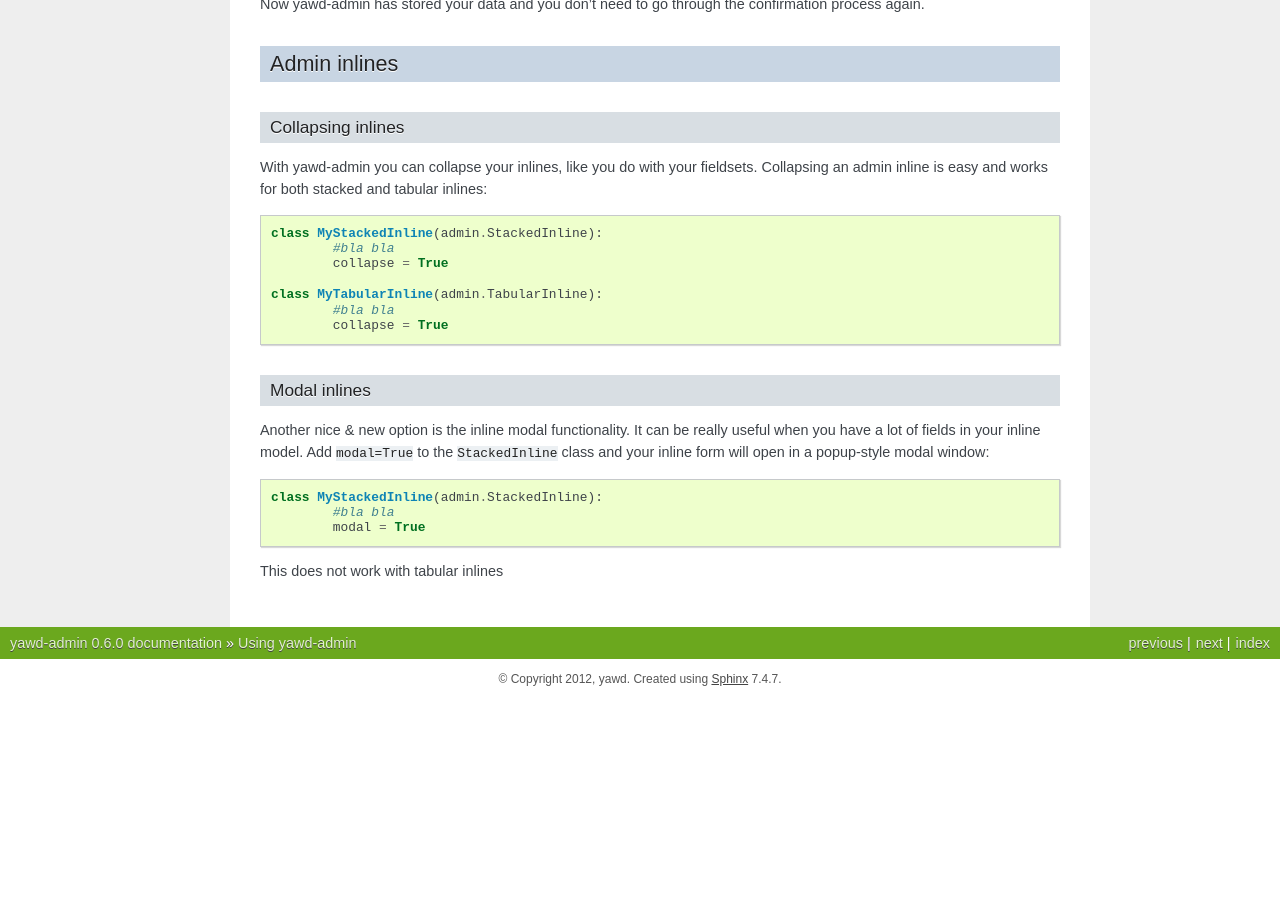
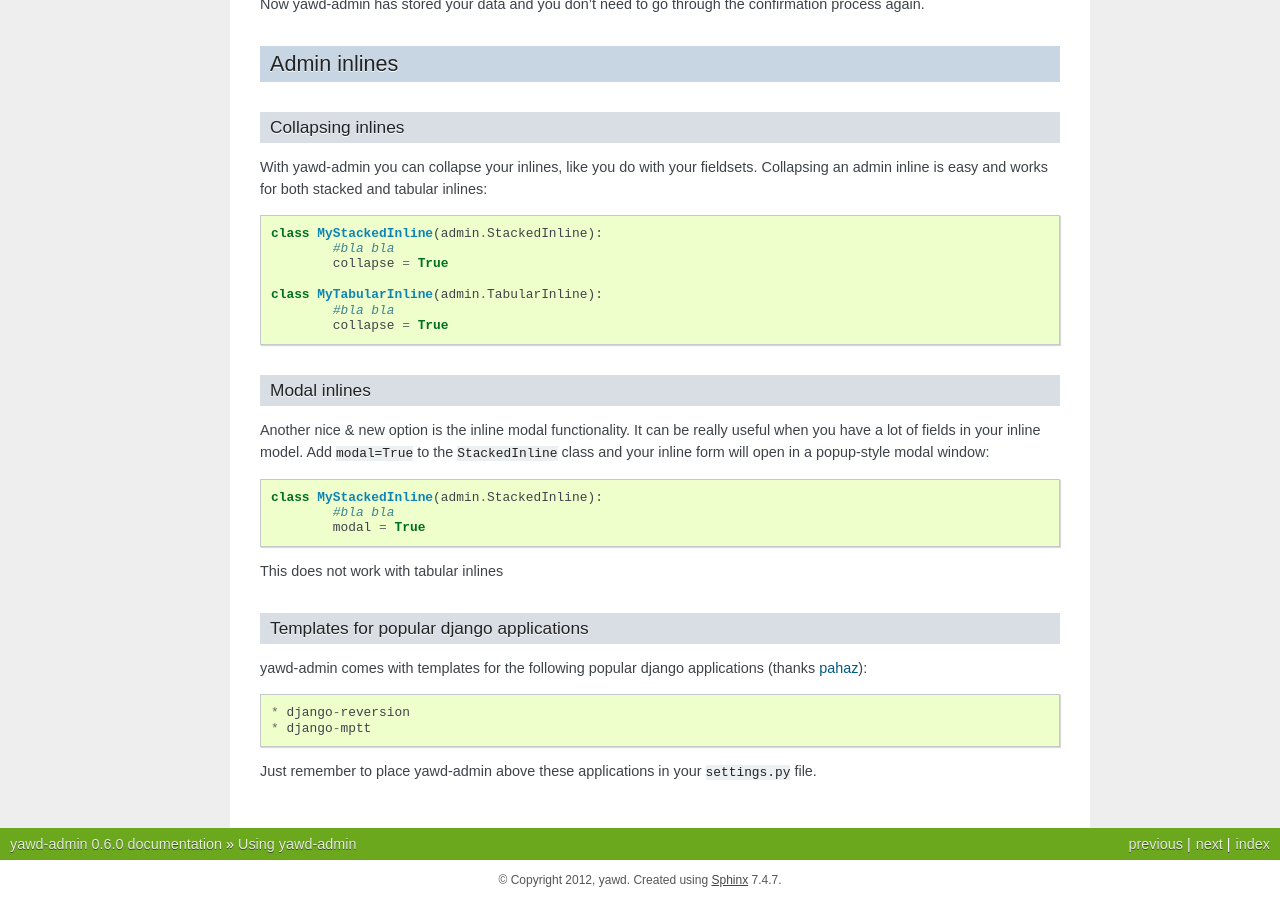
Before and after one commit to ppetrid/yawd-admin, a Sphinx documentation site: the page built from docs/usage.rst, in a window 1280 px wide and 900 px high, scrolled down 6447 px. Built offline with Sphinx 7.4.7, drawn with Linux system fonts in a browser that asks for light colours; before the commit the page ends 7146 px from its top, so only the background shows below that; some of the changed text lies outside the part shown.

Commit message:
updated docs

```diff
--- a/CHANGES.rst
+++ b/CHANGES.rst
@@ -12,6 +12,7 @@
 * Collapsible inlines
 * Fixed google analytics bugs (thanks to @chielteuben)
 * Various css updates
+* Added django-reversion, django-mptt templates (thanks to @pahaz)
 
 v.0.5.0, 2012.11.01
 ====================
--- a/docs/usage.rst
+++ b/docs/usage.rst
@@ -372,3 +372,15 @@
 		modal = True
 
 This does not work with tabular inlines
+
+Templates for popular django applications
+-----------------------------------------
+
+yawd-admin comes with templates for the following popular django
+applications (thanks `pahaz <https://github.com/pahaz>`_)::
+
+* django-reversion
+* django-mptt
+
+Just remember to place yawd-admin above these applications in your
+``settings.py`` file.
```
